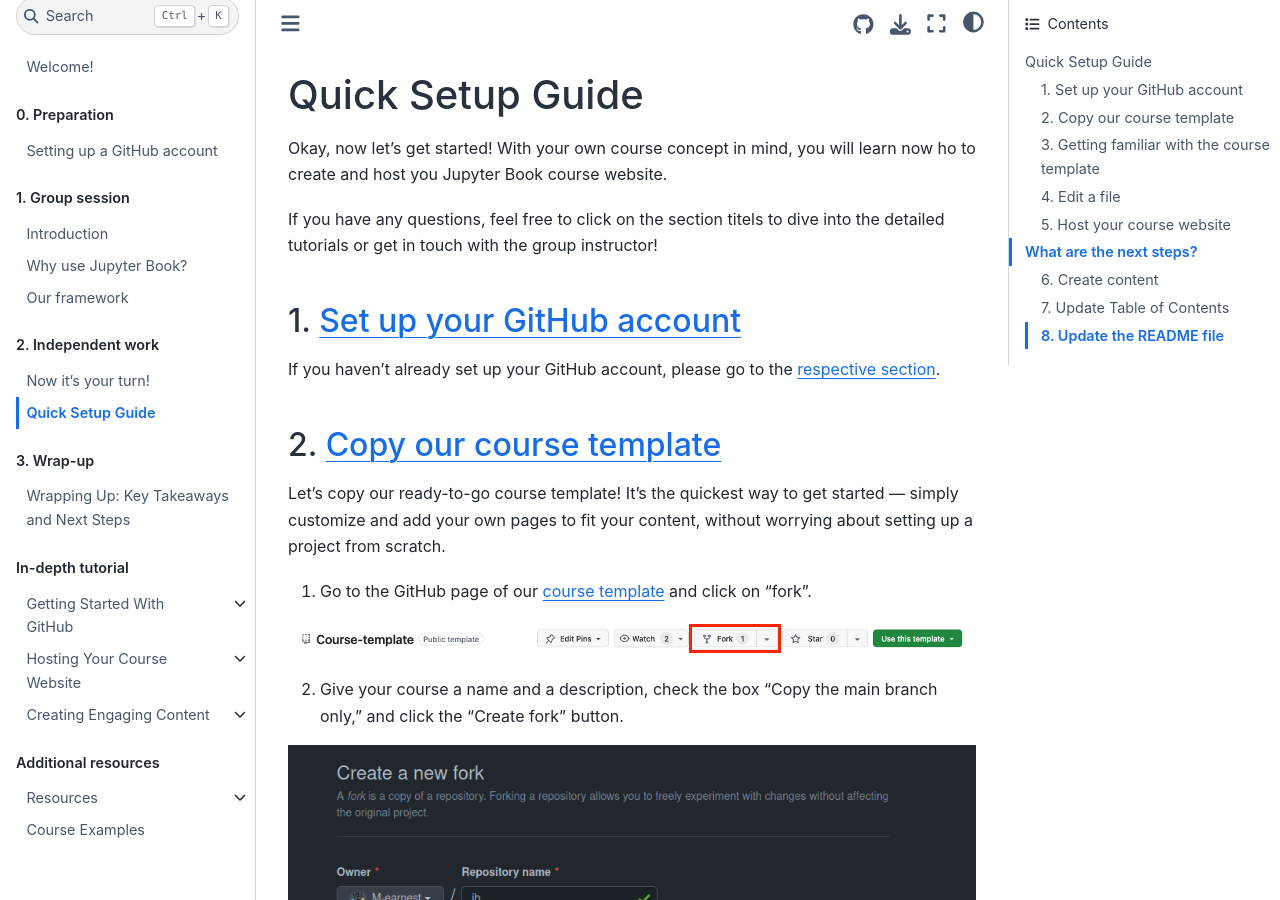
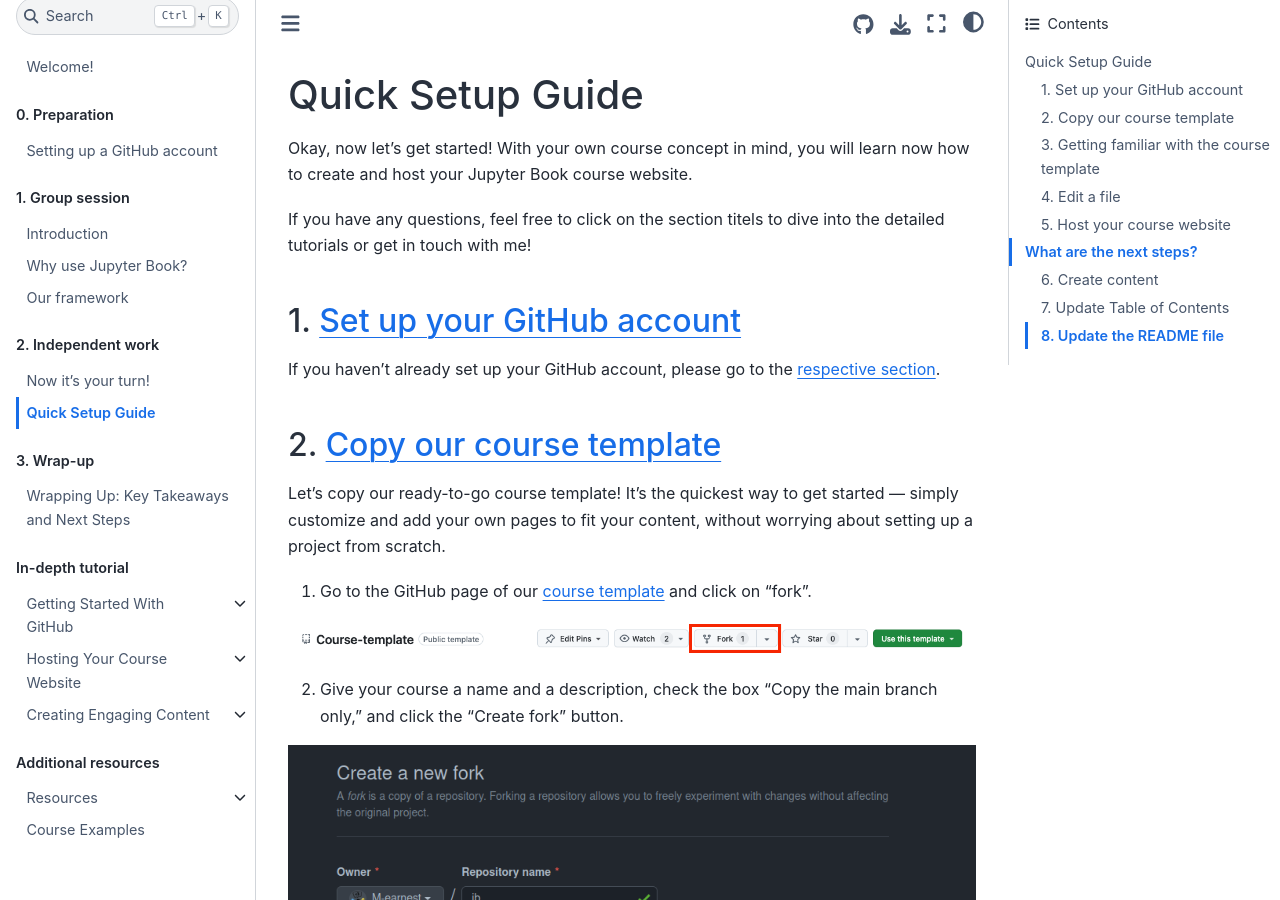
Before and after one commit to luciebinder/ws-openness-2025, a Jupyter Book: the page built from content/4_additional/quick_tutorial_ws.md, in a window 1280 px wide and 900 px high. Built offline with Jupyter Book 1.0.4 settings and Sphinx 7.4.7 and the Sphinx Book theme 1.1.4, drawn with Linux system fonts in a browser that asks for light colours.

Commit message:
Update quick_tutorial_ws.md

```diff
--- a/content/4_additional/quick_tutorial_ws.md
+++ b/content/4_additional/quick_tutorial_ws.md
@@ -1,9 +1,9 @@
 # Quick Setup Guide
 
-Okay, now let's get started! With your own course concept in mind, you will learn now ho to create and host you Jupyter Book course website.
+Okay, now let's get started! With your own course concept in mind, you will learn now how to create and host your Jupyter Book course website.
 
 
-If you have any questions, feel free to click on the section titels to dive into the detailed tutorials or get in touch with the group instructor!
+If you have any questions, feel free to click on the section titels to dive into the detailed tutorials or get in touch with me!
 
 ## 1. [Set up your GitHub account](../1_github/account)
 If you haven't already set up your GitHub account, please go to the [respective section](../1_github/account).
@@ -11,7 +11,7 @@
 ## 2. [Copy our course template](../1_github/project)
 Let's copy our ready-to-go course template! It’s the quickest way to get started — simply customize and add your own pages to fit your content, without worrying about setting up a project from scratch.
 
-1. Go to the GitHub page of our [course template](https://github.com/DiLER-Digitell/Course-template) and click on "fork".
+1. Go to the GitHub page of our [course template](https://github.com/luciebinder/course-template-minimal) and click on "fork".
 
 ![depicting position a look of the fork button on a GitHub repository](../../static/fork.png)
 
```
